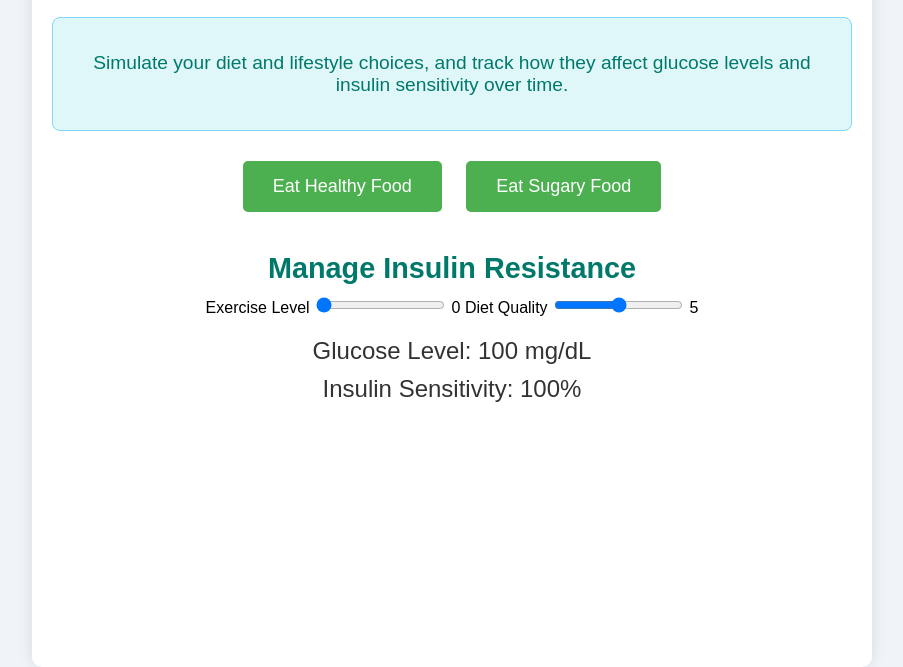
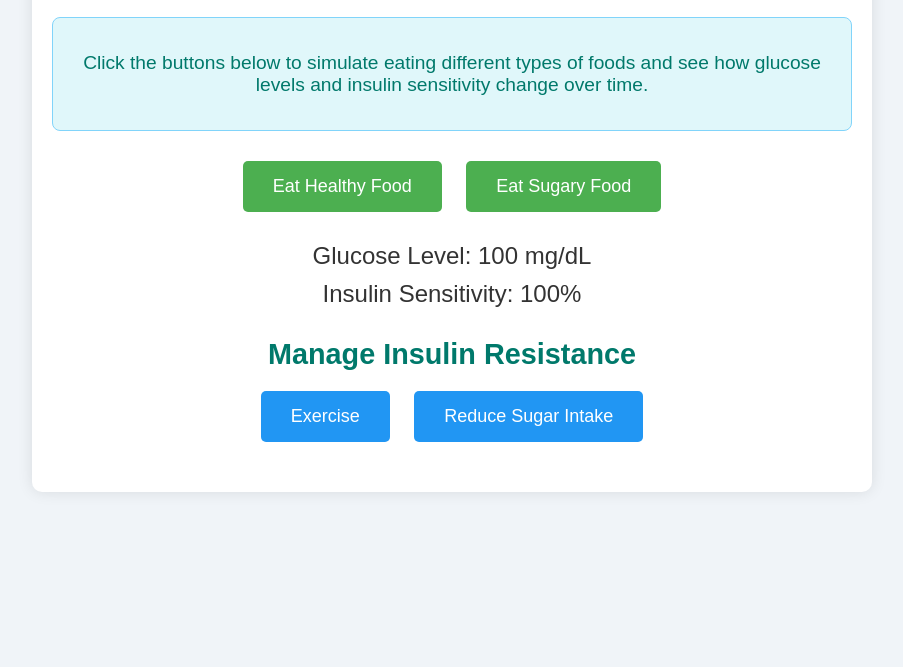
Before and after one commit to LEF239/insulin-resistance-simulation, a plain HTML site: page index.html in a window 1280 px wide. Shown: the part 145-812 px from the top of the page, without its empty margins (188-1091 px from the left). Drawn offline with nearby package versions, Linux system fonts and the light colour scheme.

Commit message:
Update index.html

```diff
--- a/index.html
+++ b/index.html
@@ -5,7 +5,6 @@
     <meta name="viewport" content="width=device-width, initial-scale=1.0">
     <title>Insulin Resistance Simulation</title>
     <link rel="stylesheet" href="styles.css">
-    <script src="https://cdn.jsdelivr.net/npm/chart.js"></script> <!-- Include Chart.js for graphs -->
 </head>
 <body>
     <div class="container">
@@ -13,28 +12,15 @@
 
         <!-- Instruction Section -->
         <div id="instructions">
-            <p>Simulate your diet and lifestyle choices, and track how they affect glucose levels and insulin sensitivity over time.</p>
+            <p>Click the buttons below to simulate eating different types of foods and see how glucose levels and insulin sensitivity change over time.</p>
         </div>
 
         <!-- Simulation Section -->
         <div id="simulation">
-
             <!-- Food Buttons -->
             <div id="food-options">
                 <button id="healthy-food">Eat Healthy Food</button>
                 <button id="sugary-food">Eat Sugary Food</button>
-            </div>
-
-            <!-- Sliders for Lifestyle Changes -->
-            <div id="lifestyle-changes">
-                <h3>Manage Insulin Resistance</h3>
-                <label for="exercise-slider">Exercise Level</label>
-                <input type="range" id="exercise-slider" min="0" max="10" step="1" value="0">
-                <span id="exercise-value">0</span>
-
-                <label for="diet-slider">Diet Quality</label>
-                <input type="range" id="diet-slider" min="0" max="10" step="1" value="5">
-                <span id="diet-value">5</span>
             </div>
 
             <!-- Glucose & Insulin Display -->
@@ -43,9 +29,11 @@
                 <p>Insulin Sensitivity: <span id="insulin-sensitivity">100</span>%</p>
             </div>
 
-            <!-- Chart for tracking glucose and insulin -->
-            <div>
-                <canvas id="glucose-chart" width="400" height="200"></canvas>
+            <!-- Lifestyle Changes -->
+            <div id="lifestyle-changes">
+                <h3>Manage Insulin Resistance</h3>
+                <button id="exercise">Exercise</button>
+                <button id="reduce-sugar">Reduce Sugar Intake</button>
             </div>
         </div>
 
```
